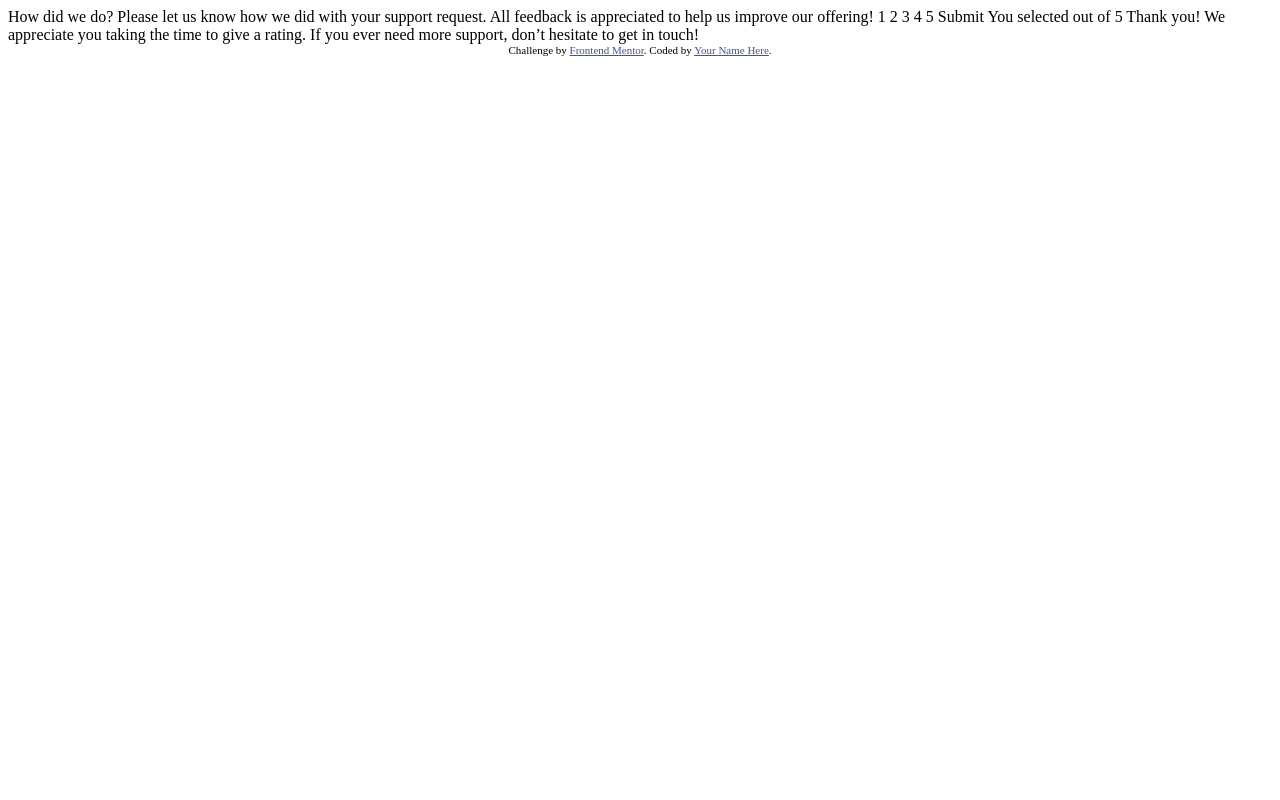
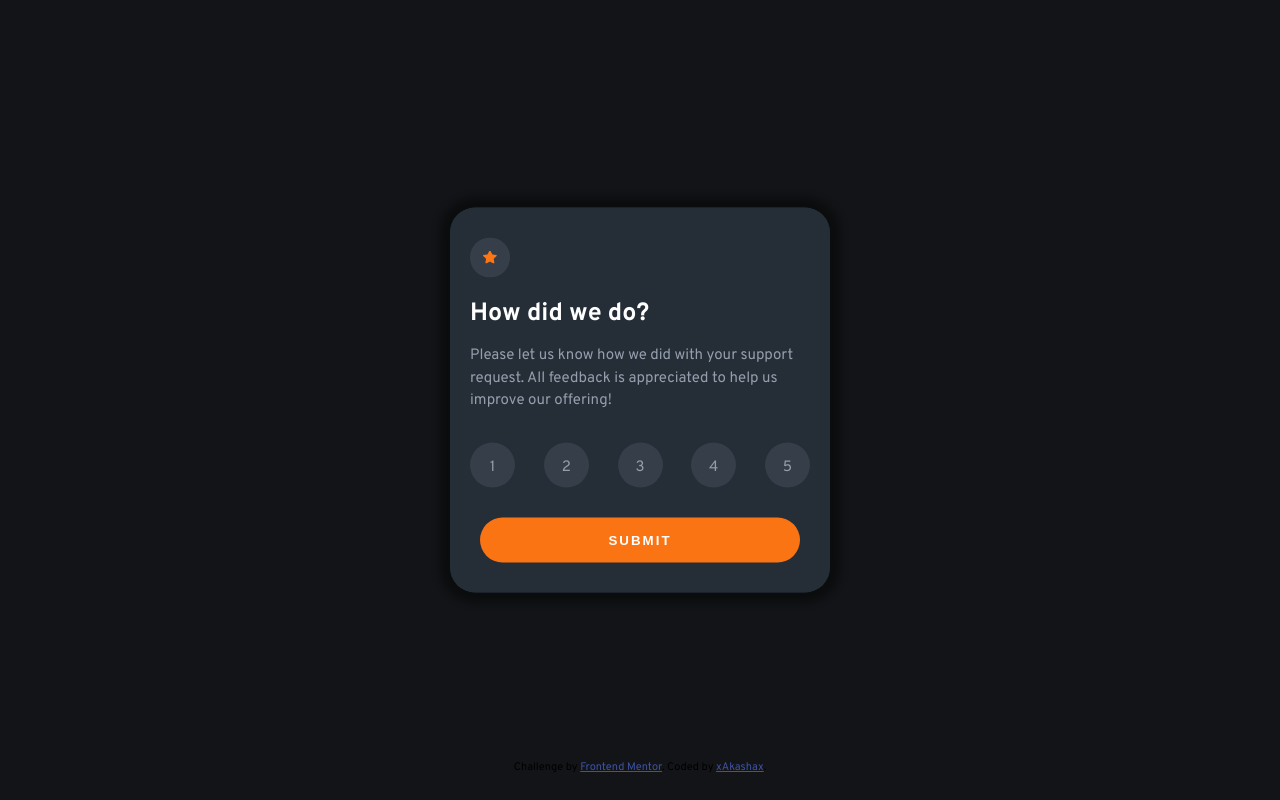
Before and after one commit to xAkashax/interactive-rating-component, a plain HTML site: page index.html in a window 1280 px wide. Drawn offline with Linux system fonts and the light colour scheme.

Commit message:
Finished project

```diff
--- a/index.html
+++ b/index.html
@@ -1,49 +1,59 @@
 <!DOCTYPE html>
 <html lang="en">
+
 <head>
   <meta charset="UTF-8">
-  <meta name="viewport" content="width=device-width, initial-scale=1.0"> <!-- displays site properly based on user's device -->
+  <meta name="viewport" content="width=device-width, initial-scale=1.0">
+  <link rel="icon" type="image/png" sizes="32x32" href="./images/favicon-32x32.png">
+  <title>Frontend Mentor | Interactive rating component</title>
+  <link rel="stylesheet" href="style.css">
+</head>
 
-  <link rel="icon" type="image/png" sizes="32x32" href="./images/favicon-32x32.png">
-
-  <title>Frontend Mentor | Interactive rating component</title>
-
-  <!-- Feel free to remove these styles or customise in your own stylesheet 👍 -->
-  <style>
-    .attribution { font-size: 11px; text-align: center; }
-    .attribution a { color: hsl(228, 45%, 44%); }
-  </style>
-</head>
 <body>
 
-  <!-- Rating state start -->
+  <main>
+    <div class="card active">
+      <div class="card-content">
+        <div class="image-one">
+          <img src="images/icon-star.svg" alt="star">
+        </div>
+        <h1> How did we do?</h1>
+        <p> Please let us know how we did with your support request. All feedback is appreciated
+          to help us improve our offering!</p>
+        <ul class="rating">
+          <li>1</li>
+          <li>2</li>
+          <li>3</li>
+          <li>4</li>
+          <li>5</li>
+        </ul>
+        <button class="submit">Submit</button>
+      </div>
+    </div>
 
-  How did we do?
+    <div class="card">
+      <div class="card-content">
+        <div class="image-two">
+          <img src="images/illustration-thank-you.svg" alt="illustration">
+        </div>
+        <div class="summary"><p>You selected <span>0</span> out of 5</p>
+        </div>
+        <h1>Thank you!</h1>
+        <p class="thanks">
+          We appreciate you taking the time to give a rating. If you ever need more support,
+          don’t hesitate to get in touch!</p>
+      </div>
+    </div>
+  </main>
 
-  Please let us know how we did with your support request. All feedback is appreciated
-  to help us improve our offering!
+  <footer>
+    <div class="attribution">
+      Challenge by <a href="https://www.frontendmentor.io?ref=challenge" target="_blank">Frontend Mentor</a>.
+      Coded by <a href="https://www.frontendmentor.io/profile/xAkashax">xAkashax</a>.
+    </div>
+  </footer>
 
-  1 2 3 4 5
+  <script src="script.js"></script>
+</body>
 
-  Submit
-
-  <!-- Rating state end -->
-
-  <!-- Thank you state start -->
-
-  You selected <!-- Add rating here --> out of 5
-
-  Thank you!
-
-  We appreciate you taking the time to give a rating. If you ever need more support,
-  don’t hesitate to get in touch!
-
-  <!-- Thank you state end -->
-
-
-  <div class="attribution">
-    Challenge by <a href="https://www.frontendmentor.io?ref=challenge" target="_blank">Frontend Mentor</a>.
-    Coded by <a href="#">Your Name Here</a>.
-  </div>
-</body>
 </html>
--- /dev/null
+++ b/script.js
@@ -0,0 +1,25 @@
+const btn = document.querySelector('.submit');
+const cards = document.querySelector('.card');
+const liCircles = document.querySelectorAll('li');
+const rate = document.querySelector('span');
+
+removeSelected = () => {
+  liCircles.forEach(li => {
+    li.classList.remove('selected');
+  });
+}
+
+for (let i = 0; i < liCircles.length; i++ ) {
+  liCircles[i].addEventListener('click', function(){
+    removeSelected();
+    this.classList.add('selected');
+  });
+}
+
+submit = () => {
+  cards.classList.toggle('active');
+  const selectedRate = document.querySelector('.selected');
+  rate.textContent = selectedRate.textContent;
+}
+
+btn.addEventListener('click', submit);
--- /dev/null
+++ b/style.css
@@ -0,0 +1,191 @@
+@import url('https://fonts.googleapis.com/css2?family=Overpass:wght@400;700&display=swap');
+
+/* - Family: [Overpass](https://fonts.google.com/specimen/Overpass)
+- Weights: 400, 700 */
+
+:root {
+  --orange: hsl(25, 97%, 53%);
+  --white: hsl(0, 0%, 100%);
+  --lightGrey: hsl(217, 12%, 63%);
+  --mediumGrey: hsl(216, 12%, 54%);
+  --darkBlue: hsl(213, 19%, 18%);
+  --opacityCircle: hsla(216, 12%, 54%, 0.197);
+  --veryDarkBlue: hsl(216, 12%, 8%);
+  --fz: 15px;
+  --fw-400: 400;
+  --fw-700: 700;
+  --overpass: 'overpass', sans-serif;
+}
+
+* {
+  margin: 0;
+  padding: 0;
+  box-sizing: border-box;
+}
+
+html {
+  font-family: var(--overpass);
+  font-size: var(--fz);
+  font-weight: var(--fw-400);
+}
+
+body {
+  display: flex;
+  flex-direction: column;
+  justify-content: center;
+  align-items: center;
+  min-height: 100vh;
+  width: 100%;
+  background-color: var(--veryDarkBlue);
+}
+
+main {
+  max-width: 375px;
+  position: relative;
+}
+
+.card {
+  position: fixed;
+  top: 50%;
+  left: 50%;
+  transform: translate(-50%, -50%);
+  min-width: 375px;
+}
+
+.card-content {
+  display: flex;
+  flex-direction: column;
+  height: 385px;
+  gap: 10px;
+  background-color: var(--darkBlue);
+  border-radius: 25px;
+  box-shadow: 0 0 10px 10px rgba(0, 0, 0, 0.221);
+  margin: 20px;
+  padding: 20px;
+}
+
+.image-one {
+  width: 40px;
+  height: 40px;
+  border: 1px solid transparent;
+  padding: 12px;
+  margin: 10px 0;
+  border-radius: 50%;
+  background-color: var(--opacityCircle);
+}
+
+.image-one img {
+  display: block;
+  width: 100%;
+}
+
+.card-content h1 {
+  color: var(--white);
+  font-size: 25px;
+  margin-bottom: 5px;
+}
+
+.card-content p {
+  color: var(--lightGrey);
+  font-size: var(--fz);
+  line-height: 1.5;
+}
+
+.rating {
+  list-style: none;
+  display: flex;
+  justify-content: space-between;
+  margin: 20px 0 10px;
+}
+
+.rating li {
+  color: var(--lightGrey);
+  background-color: var(--opacityCircle);
+  border-radius: 50%;
+  line-height: 50px;
+  text-align: center;
+  width: 45px;
+  height: 45px;
+}
+
+.rating li.selected {
+  background-color: var(--mediumGrey);
+  color: var(--white);
+}
+
+.rating li:hover {
+  background-color: var(--orange);
+  color: var(--white);
+  cursor: pointer;
+}
+
+.submit {
+  background-color: var(--orange);
+  border: none;
+  padding: 15px 0;
+  text-transform: uppercase;
+  color: var(--white);
+  letter-spacing: 2px;
+  border-radius: 25px;
+  margin: 10px;
+  font-weight: var(--fw-700);
+}
+
+.submit:hover {
+  background-color: var(--white);
+  color: var(--orange);
+  cursor: pointer;
+}
+
+/* summary card */
+
+.active {
+  z-index: 1;
+}
+
+.image-two {
+  margin: 10px auto;
+}
+
+.image-two img {
+  display: block;
+  width: 90%;
+}
+
+.summary {
+  width: 60%;
+  margin: 10px auto;
+  border-radius: 25px;
+  background-color: var(--opacityCircle);
+}
+
+.summary p {
+  color: var(--orange);
+  padding: 5px 0 0;
+  line-height: 2;
+  text-align: center;
+}
+
+.summary ~ h1 {
+  margin: 10px auto;
+}
+
+p.thanks {
+  text-align: center;
+}
+
+footer {
+  position: fixed;
+  bottom: 0;
+  height: 5vh;
+}
+
+.attribution { font-size: 11px; text-align: center; }
+.attribution a { color: hsl(228, 45%, 44%); }
+
+
+@media (min-width: 680px) {
+  .card {
+  max-width: 420px;
+  }
+}
```
Also changed, not shown: desktop.png (added), mobile.png (added), 3 other files.
